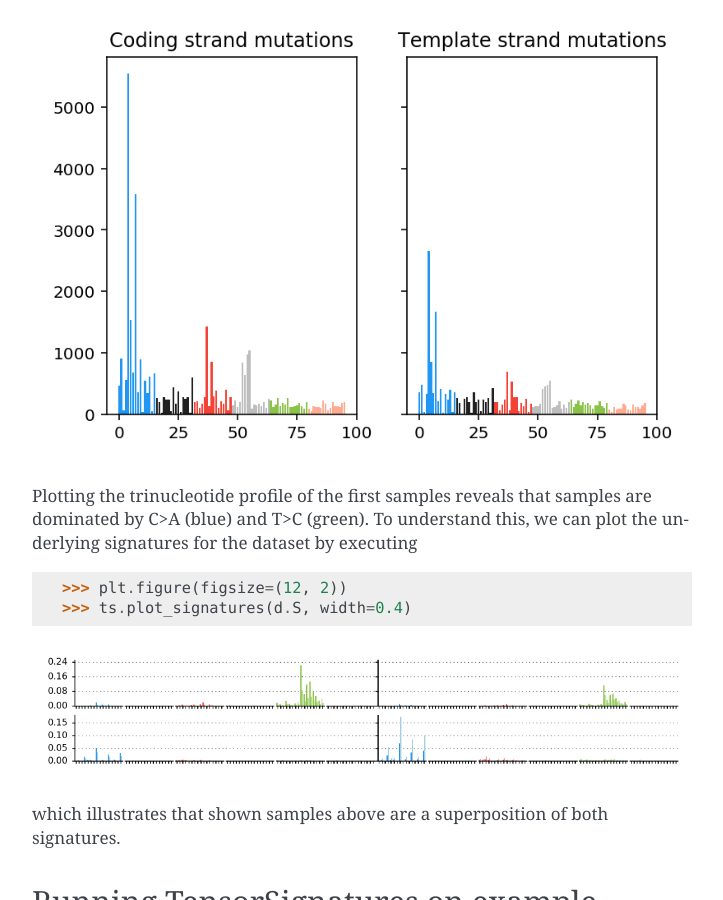
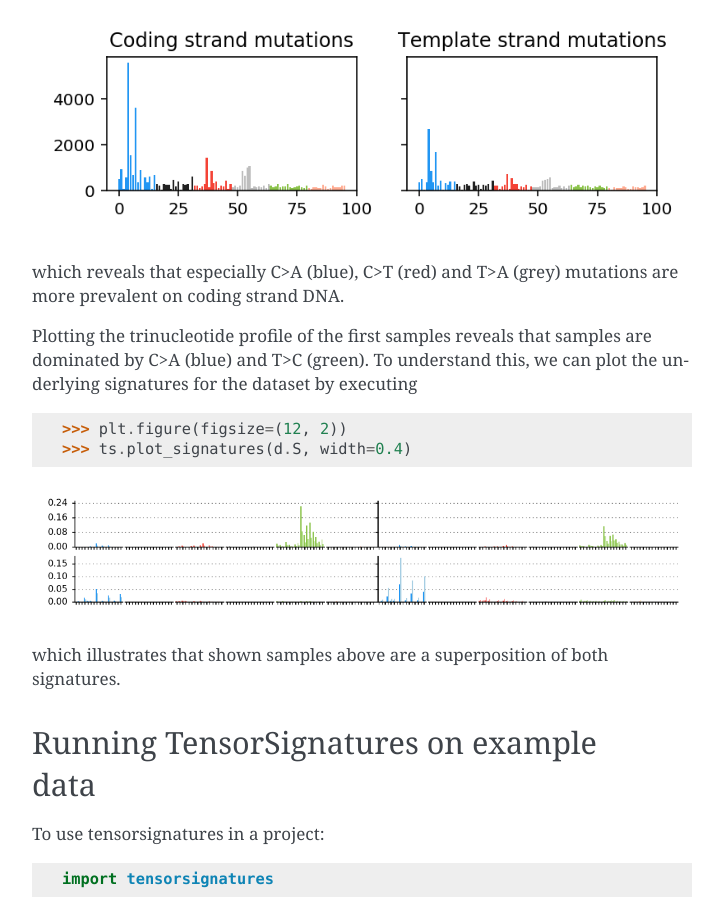
Before and after one commit to sagar87/tensorsignatures, a Sphinx documentation site: the page built from docs/tutorials.rst, in a window 1280 px wide and 900 px high, scrolled down 3291 px. Shown: the whole window, without its empty margins (388-1111 px from the left). Built offline with Sphinx 7.4.7, drawn with Linux system fonts in a browser that asks for light colours.

Commit message:
Updated util documentiation.

```diff
--- a/docs/tutorials.rst
+++ b/docs/tutorials.rst
@@ -136,6 +136,8 @@ and then inspect both spectra by
 .. figure::  images/transcription.png
    :align:   center
 
+which reveals that especially C>A (blue), C>T (red) and T>A (grey) mutations
+are more prevalent on coding strand DNA.
 
 Plotting the trinucleotide profile of the first samples reveals that samples
 are dominated by C>A (blue) and T>C (green). To understand this, we can plot
```
Also changed, not shown: docs/images/transcription.png.
